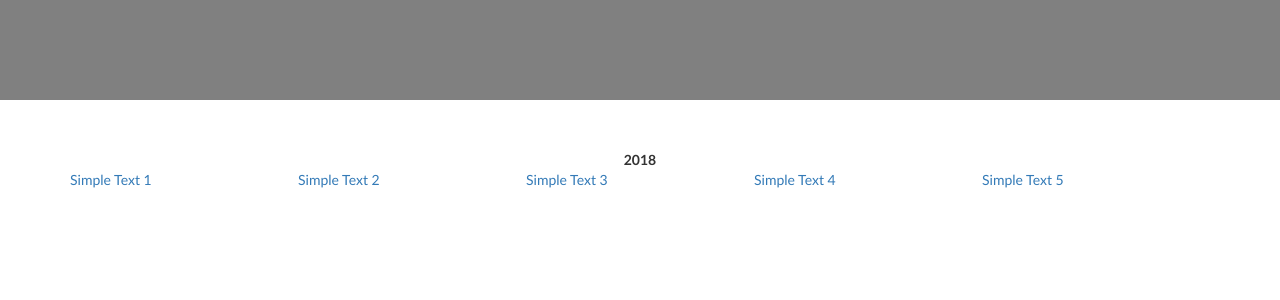
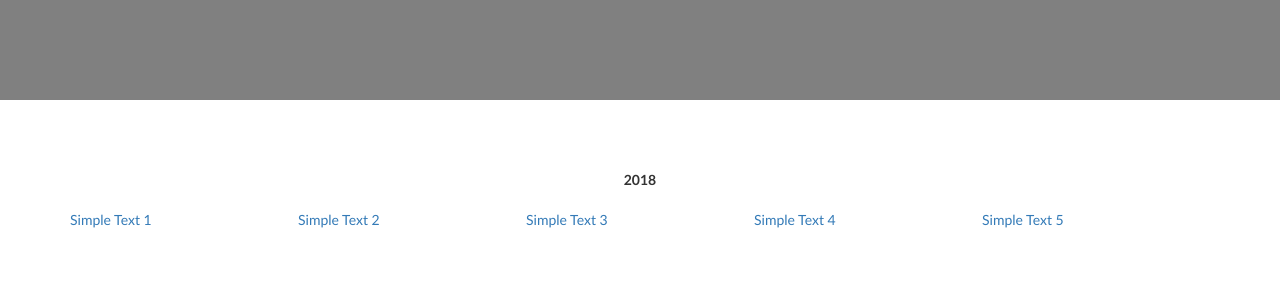
Before and after one commit to njxjtu/njxjtu.github.io, a Jekyll site: the page things2.html, which Jekyll copies as it is, in a window 1280 px wide. Shown: the top 300 px of the page. Built offline with Jekyll 4.4.1, drawn with Linux system fonts in a browser that asks for light colours; nearby versions of some CDN libraries.

Commit message:
Update things2.html

```diff
--- a/things2.html
+++ b/things2.html
@@ -11,9 +11,6 @@
  body {
       position: relative;
   }
- caption {
-    text-align: center;
-}
 </style>
 </head>
 <body style="font-family: Calibri;">
@@ -22,7 +19,7 @@
 <div class="container">
 <table style="width:100%">
   <tr>
-	  <th colspan="5"><center>2018</center></th>
+	  <th colspan="5" style="padding: 20px;"><center>2018</center></th>
   </tr>
   <tr>
     <td><a href="test.txt" >Simple Text 1</a></td>
```
